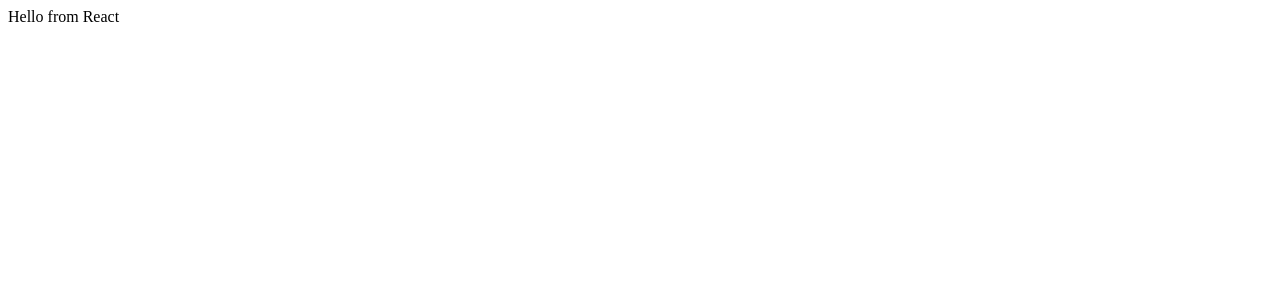
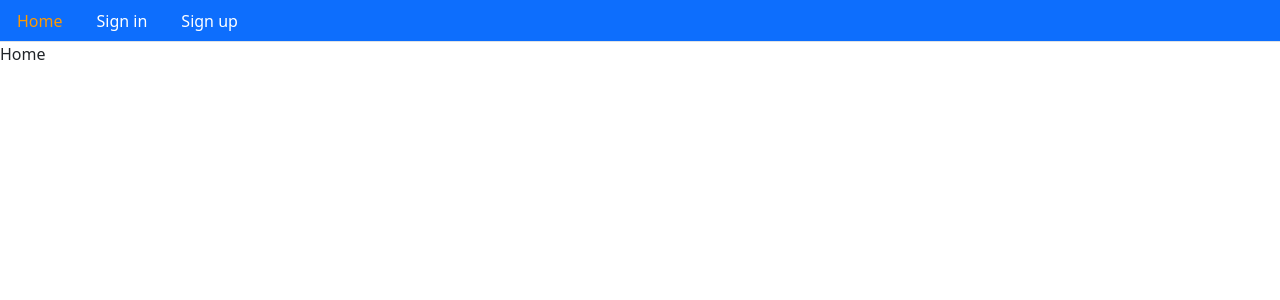
Before and after one commit to betadayz/ecomm-front, a React (Create React App) app: page / in a window 1280 px wide. Shown: the top 300 px of the page. Built offline with nearby package versions, Linux system fonts and the light colour scheme.

Commit message:
Menu and active links

```diff
--- a/package.json
+++ b/package.json
@@ -8,6 +8,7 @@
     "@testing-library/user-event": "^12.8.3",
     "react": "^17.0.1",
     "react-dom": "^17.0.1",
+    "react-router-dom": "^5.2.0",
     "react-scripts": "4.0.3",
     "web-vitals": "^1.1.0"
   },
--- a/public/index.html
+++ b/public/index.html
@@ -10,34 +10,12 @@
       content="Web site created using create-react-app"
     />
     <link rel="apple-touch-icon" href="%PUBLIC_URL%/logo192.png" />
-    <!--
-      manifest.json provides metadata used when your web app is installed on a
-      user's mobile device or desktop. See https://developers.google.com/web/fundamentals/web-app-manifest/
-    -->
     <link rel="manifest" href="%PUBLIC_URL%/manifest.json" />
-    <!--
-      Notice the use of %PUBLIC_URL% in the tags above.
-      It will be replaced with the URL of the `public` folder during the build.
-      Only files inside the `public` folder can be referenced from the HTML.
-
-      Unlike "/favicon.ico" or "favicon.ico", "%PUBLIC_URL%/favicon.ico" will
-      work correctly both with client-side routing and a non-root public URL.
-      Learn how to configure a non-root public URL by running `npm run build`.
-    -->
+    <link href="https://cdn.jsdelivr.net/npm/bootstrap@5.0.0-beta2/dist/css/bootstrap.min.css" rel="stylesheet" integrity="sha384-BmbxuPwQa2lc/FVzBcNJ7UAyJxM6wuqIj61tLrc4wSX0szH/Ev+nYRRuWlolflfl" crossorigin="anonymous"/>
     <title>React App</title>
   </head>
   <body>
     <noscript>You need to enable JavaScript to run this app.</noscript>
     <div id="root"></div>
-    <!--
-      This HTML file is a template.
-      If you open it directly in the browser, you will see an empty page.
-
-      You can add webfonts, meta tags, or analytics to this file.
-      The build step will place the bundled scripts into the <body> tag.
-
-      To begin the development, run `npm start` or `yarn start`.
-      To create a production bundle, use `npm run build` or `yarn build`.
-    -->
   </body>
 </html>
--- /dev/null
+++ b/src/Routes.js
@@ -0,0 +1,21 @@
+import React from 'react';
+import {BrowserRouter, Switch, Route} from 'react-router-dom';
+import Signup from './user/Signup';
+import Signin from './user/Signin';
+import Home from './core/Home';
+import Menu from './core/Menu';
+
+const Routes = () => {
+    return (
+       <BrowserRouter>
+        <Menu />
+        <Switch>
+            <Route path="/" exact component={Home}/>
+            <Route path="/signin" exact component={Signin}/>
+            <Route path="/signup" exact component={Signup}/>
+        </Switch>
+        </BrowserRouter>
+    );
+};
+
+export default Routes;
--- /dev/null
+++ b/src/core/Home.js
@@ -0,0 +1,5 @@
+import React from "react";
+
+const Home = () => <div>Home</div>
+
+export default Home;
--- /dev/null
+++ b/src/core/Menu.js
@@ -0,0 +1,31 @@
+import React from 'react';
+import {Link, withRouter} from 'react-router-dom'
+
+
+const isActive = (history, path) => {
+    if(history.location.pathname === path) {
+        return {color: '#ff9900'}
+    } else {
+        return {color: '#ffffff'}
+    }
+}
+
+const Menu = ({history}) => (
+    <div>
+        <ul className="nav nav-tabs bg-primary">
+            <li className="nav-item">
+                 <Link className="nav-link" style={isActive(history, '/')} to="/">Home</Link>
+            </li>
+
+            <li className="nav-item">
+                 <Link className="nav-link" style={isActive(history, '/signin')} to="/signin">Sign in</Link>
+            </li>
+
+            <li className="nav-item">
+                 <Link className="nav-link" style={isActive(history, '/signup')} to="/signup">Sign up</Link>
+            </li>
+        </ul>
+    </div>
+)
+
+export default withRouter(Menu);
--- a/src/index.js
+++ b/src/index.js
@@ -1,10 +1,10 @@
 import React from 'react';
 import ReactDOM from 'react-dom';
-import App from './App';
+import Routes from './Routes';
 
 ReactDOM.render(
   <React.StrictMode>
-    <App />
+    <Routes />
   </React.StrictMode>,
   document.getElementById('root')
 );
--- /dev/null
+++ b/src/user/Signin.js
@@ -0,0 +1,5 @@
+import React from "react";
+
+const Signin = () => <div>sign in</div>
+
+export default Signin;
--- /dev/null
+++ b/src/user/Signup.js
@@ -0,0 +1,5 @@
+import React from "react";
+
+const Signup = () => <div>sign up</div>
+
+export default Signup;
```
Also changed, not shown: 1 other file (tests, documents, lock files or other folders).
